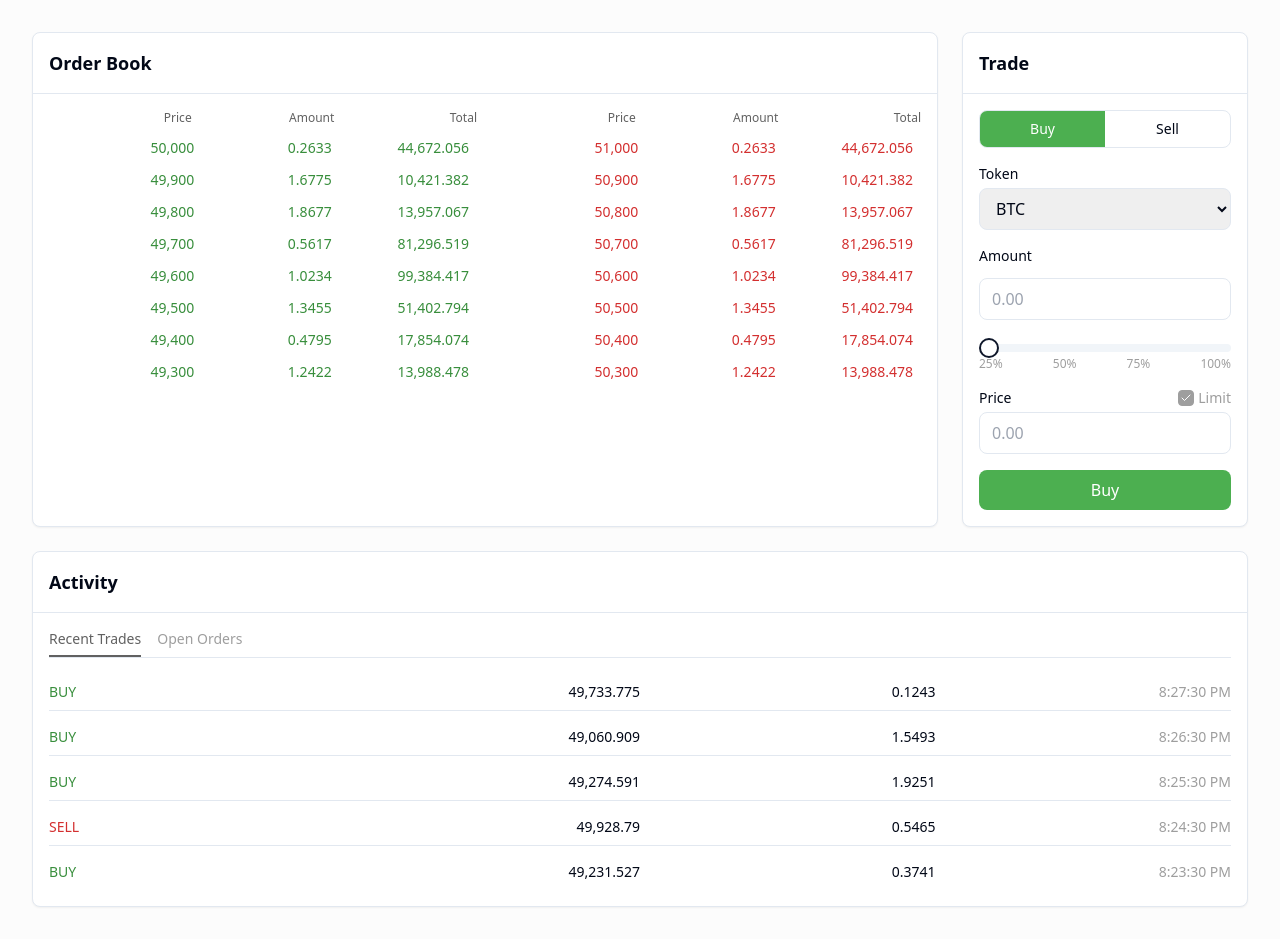
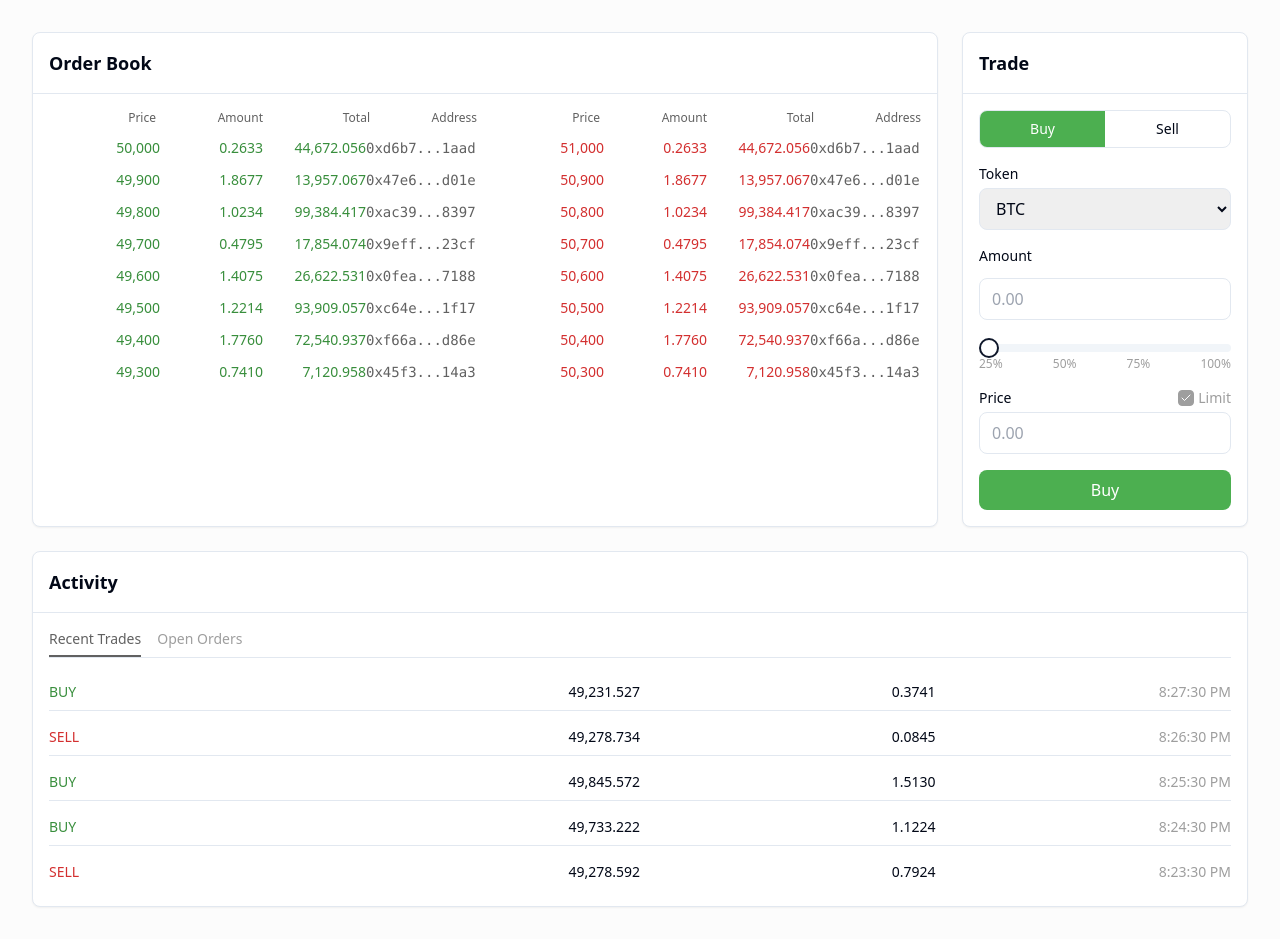
Before and after one commit to aspensprotocol/tradeglance-ui, a React (Vite) app: page / in a window 1280 px wide. Built offline with nearby package versions, Linux system fonts and the light colour scheme.

Commit message:
Update Order Book component
Add chain address column to bids and asks.

```diff
--- a/src/components/OrderBook.tsx
+++ b/src/components/OrderBook.tsx
@@ -7,12 +7,15 @@ interface Order {
   price: number;
   amount: number;
   total: number;
+  address: string;
 }
 
+// Updated mock data to include addresses
 const mockOrders: Order[] = Array(8).fill(null).map((_, i) => ({
   price: 50000 - i * 100,
   amount: Math.random() * 2,
-  total: Math.random() * 100000
+  total: Math.random() * 100000,
+  address: `0x${Math.random().toString(16).slice(2, 6)}...${Math.random().toString(16).slice(2, 6)}`
 }));
 
 const OrderBook = () => {
@@ -21,13 +24,14 @@ const OrderBook = () => {
 
   const OrderRow = ({ order, type }: { order: Order, type: 'bid' | 'ask' }) => (
     <div className={cn(
-      "grid grid-cols-3 py-1 px-2 text-sm transition-colors",
+      "grid grid-cols-4 py-1 px-2 text-sm transition-colors",
       "hover:bg-neutral-soft cursor-pointer",
       type === 'bid' ? "text-bid-dark" : "text-ask-dark"
     )}>
       <span className="text-right">{order.price.toLocaleString()}</span>
       <span className="text-right">{order.amount.toFixed(4)}</span>
       <span className="text-right">{order.total.toLocaleString()}</span>
+      <span className="text-right font-mono text-neutral-dark">{order.address}</span>
     </div>
   );
 
@@ -39,10 +43,11 @@ const OrderBook = () => {
 
       <div className="grid grid-cols-2 gap-4 p-4">
         <div className="space-y-1">
-          <div className="grid grid-cols-3 text-xs text-neutral-dark mb-2">
+          <div className="grid grid-cols-4 text-xs text-neutral-dark mb-2">
             <span className="text-right">Price</span>
             <span className="text-right">Amount</span>
             <span className="text-right">Total</span>
+            <span className="text-right">Address</span>
           </div>
           {bids.map((bid, i) => (
             <OrderRow key={i} order={bid} type="bid" />
@@ -50,10 +55,11 @@ const OrderBook = () => {
         </div>
 
         <div className="space-y-1">
-          <div className="grid grid-cols-3 text-xs text-neutral-dark mb-2">
+          <div className="grid grid-cols-4 text-xs text-neutral-dark mb-2">
             <span className="text-right">Price</span>
             <span className="text-right">Amount</span>
             <span className="text-right">Total</span>
+            <span className="text-right">Address</span>
           </div>
           {asks.map((ask, i) => (
             <OrderRow key={i} order={ask} type="ask" />
```
